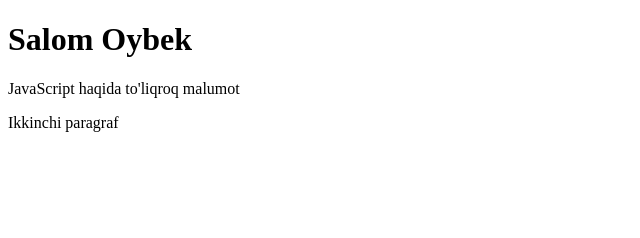
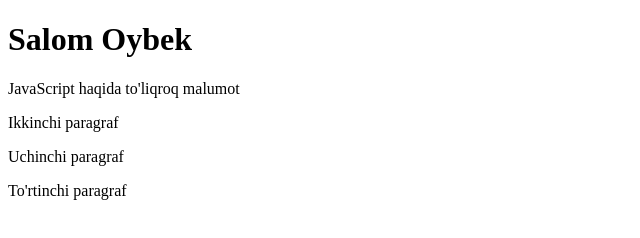
Before and after one commit to ORaxmatov/CodeJs, a plain HTML site: page index.html in a window 1280 px wide. Shown: the whole page, without its empty margins (0-640 px from the left). Drawn offline with Linux system fonts and the light colour scheme.

Commit message:
3chi va 4chi paragrafni qo'shdim

```diff
--- a/index.html
+++ b/index.html
@@ -9,6 +9,8 @@
   <h1>Salom Oybek</h1>
   <p>JavaScript haqida to'liqroq malumot</p>
   <p>Ikkinchi paragraf</p>
+  <p>Uchinchi paragraf</p>
+  <p>To'rtinchi paragraf</p>
   <script src="./js/script.js"></script>
 </body>
 </html>
```
